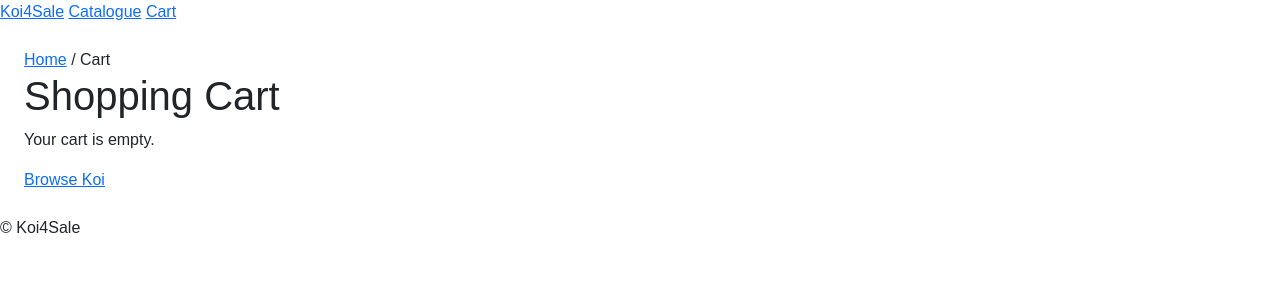
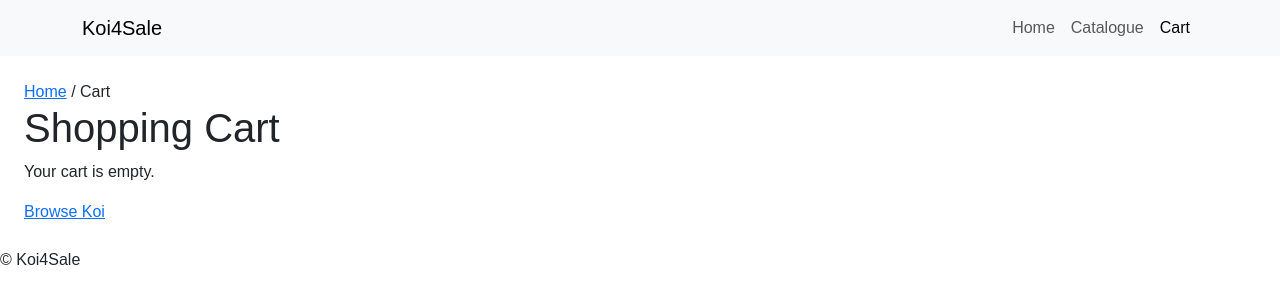
Before and after one commit to ShvetsViktor/koi-4-sale, a Django app: page /cart/ in a window 1280 px wide. Shown: the top 304 px of the page. Run offline with Django 5.2, Linux system fonts and the light colour scheme.

Commit message:
feat: implement responsive Bootstrap navigation

```diff
--- a/templates/includes/header.html
+++ b/templates/includes/header.html
@@ -1,7 +1,65 @@
 <header>
-  <nav aria-label="Main navigation">
-    <a href="{% url 'home' %}">Koi4Sale</a>
-    <a href="{% url 'product_list' %}">Catalogue</a>
-    <a href="{% url 'cart' %}">Cart</a>
+  <nav
+    class="navbar navbar-expand-lg bg-body-tertiary"
+    aria-label="Main navigation"
+  >
+    <div class="container">
+
+      <!-- Brand -->
+      <a class="navbar-brand" href="{% url 'home' %}">
+        Koi4Sale
+      </a>
+
+      <!-- Mobile navigation toggle -->
+      <button
+        class="navbar-toggler"
+        type="button"
+        data-bs-toggle="collapse"
+        data-bs-target="#mainNavbar"
+        aria-controls="mainNavbar"
+        aria-expanded="false"
+        aria-label="Toggle navigation"
+      >
+        <span class="navbar-toggler-icon"></span>
+      </button>
+
+      <!-- Navigation links -->
+      <div class="collapse navbar-collapse" id="mainNavbar">
+        <ul class="navbar-nav ms-auto">
+
+          <li class="nav-item">
+            <a
+              class="nav-link {% if request.resolver_match.url_name == 'home' %}active{% endif %}"
+              href="{% url 'home' %}"
+              {% if request.resolver_match.url_name == 'home' %}aria-current="page"{% endif %}
+            >
+              Home
+            </a>
+          </li>
+
+          <li class="nav-item">
+            <a
+              class="nav-link {% if request.resolver_match.url_name == 'product_list' %}active{% endif %}"
+              href="{% url 'product_list' %}"
+              {% if request.resolver_match.url_name == 'product_list' %}aria-current="page"{% endif %}
+            >
+              Catalogue
+            </a>
+          </li>
+
+          <li class="nav-item">
+            <a
+              class="nav-link {% if request.resolver_match.url_name == 'cart' %}active{% endif %}"
+              href="{% url 'cart' %}"
+              {% if request.resolver_match.url_name == 'cart' %}aria-current="page"{% endif %}
+            >
+              Cart
+            </a>
+          </li>
+
+        </ul>
+      </div>
+
+    </div>
   </nav>
 </header>
```
